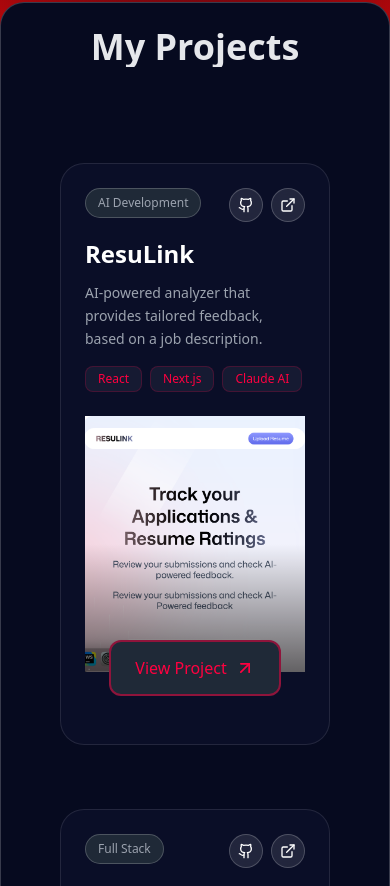
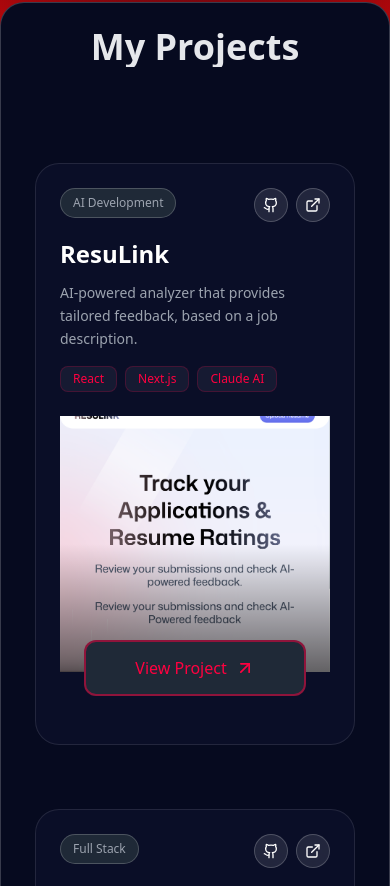
Before and after one commit to Jalyn-R-Tandy/jalyns-portfolio, a Next.js app: page / in a window 390 px wide. Shown: the part 818-1704 px from the top of the page. Built offline with nearby package versions, Linux system fonts and the light colour scheme.

Commit message:
More breakpoint options for smaller devices

```diff
--- a/app/components/Card.jsx
+++ b/app/components/Card.jsx
@@ -3,7 +3,7 @@
 
 const Card = ({ category, project, desc, techStack = [], img, site }) => {
   return (
-        <div className='min-w-[270px] bg-deep-navy backdrop-blur-sm border border-white/10 rounded-3xl overflow-hidden hover:border-white/20 transition-all duration-500 hover:scale-[1.02] hover:shadow-2xl hover:shadow-white/10' >
+        <div className='min-xxs:w-[270px] min-xs:w-[320px] bg-deep-navy backdrop-blur-sm border border-white/10 rounded-3xl overflow-hidden hover:border-white/20 transition-all duration-500 hover:scale-[1.02] hover:shadow-2xl hover:shadow-white/10' >
             <div className="p-6 sm:p-8 w-fit">
                 {/* Categories & Quick Action Buttons */}
                 <div className="flex items-start justify-between mb-4">
--- a/app/components/Contact.jsx
+++ b/app/components/Contact.jsx
@@ -44,7 +44,7 @@
 
     return (
     <section id="contact" className="w-screen h-screen mt-16 flex justify-center items-center">
-        <form onSubmit={handleSubmit} className="bg-white/10 backdrop-blur-3xl border-white/10 border min-w-[270px] sm:w-2xl lg:w-4xl xl:w-6xl h-fit rounded-3xl flex flex-col items-center">
+        <form onSubmit={handleSubmit} className="bg-white/10 backdrop-blur-3xl border-white/10 border min-xxs:w-[270px] min-xs:w-[320px] sm:w-2xl lg:w-4xl xl:w-6xl h-fit rounded-3xl flex flex-col items-center">
             <div className="w-full my-4">
                 <h1 className="text-center font-semibold text-2xl lg:text-4xl text-text overflow-hidden">Contact Me</h1>
             </div>
--- a/app/globals.css
+++ b/app/globals.css
@@ -33,6 +33,9 @@
     --color-border-gray: #1F2937;
     --color-card-bg: #1F2937;
     --color-text: white;
+
+    --breakpoint-xxs: 320px;
+    --breakpoint-xs: 375px;
 }
 
 @layer base {
```
